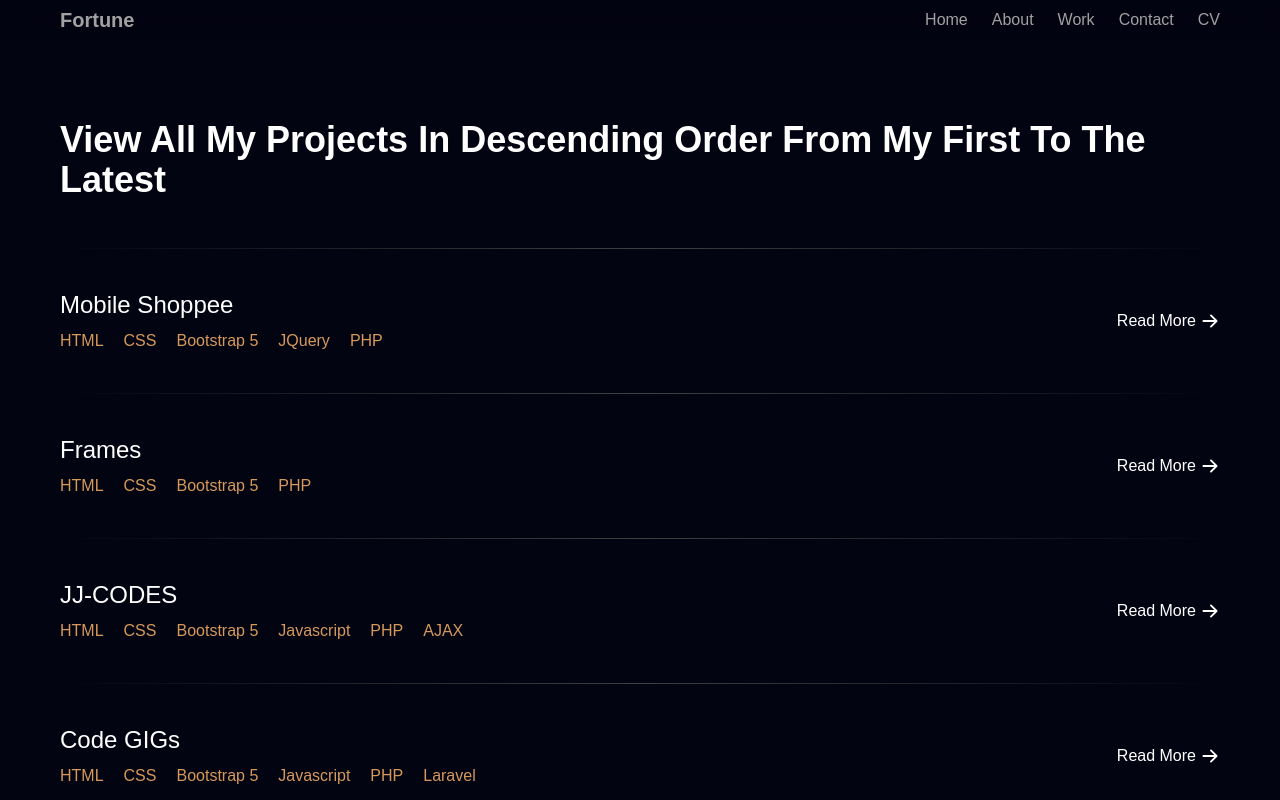
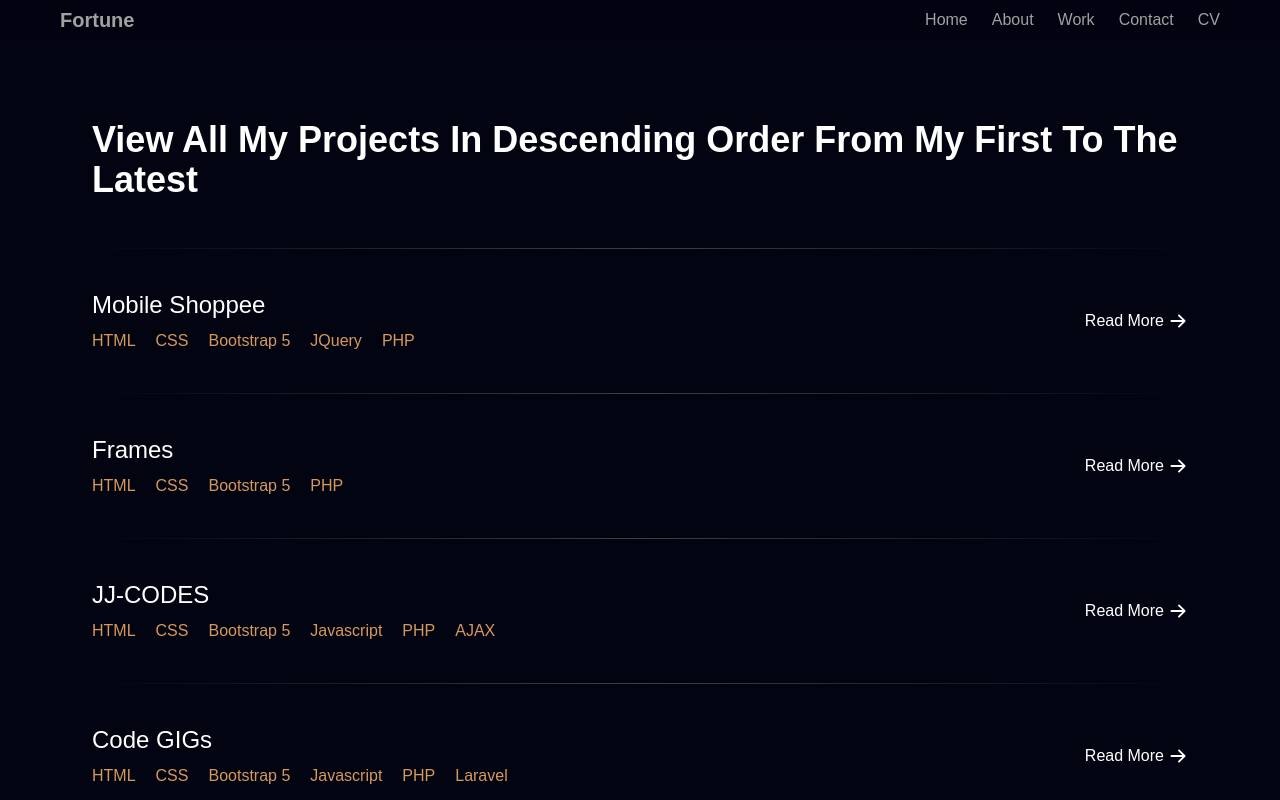
Before and after one commit to fortuneCodeHub/FortuneNwohiri, a React (Vite) app: page /works in a window 1280 px wide. Shown: the top 800 px of the page. Built offline with nearby package versions, Linux system fonts and the light colour scheme; no server answers; a web font is replaced by a local one.

Commit message:
New commit

```diff
--- a/src/pages/Work.jsx
+++ b/src/pages/Work.jsx
@@ -6,12 +6,12 @@ import Footer from "../sections/Footer";
 
 const Works = () => {
   return (
-    <div className="container mx-auto max-w-7xl">
-      <Navbar />
-      <div className="my-30">
-        <AllProjects />
-      </div>
-      <Footer />
+    <div className="mx-auto max-w-7xl px-4 sm:px-6 lg:px-8 overflow-x-hidden">
+        <Navbar />
+        <div className="my-12">
+            <AllProjects />
+        </div>
+        <Footer />
     </div>
   );
 };
```
